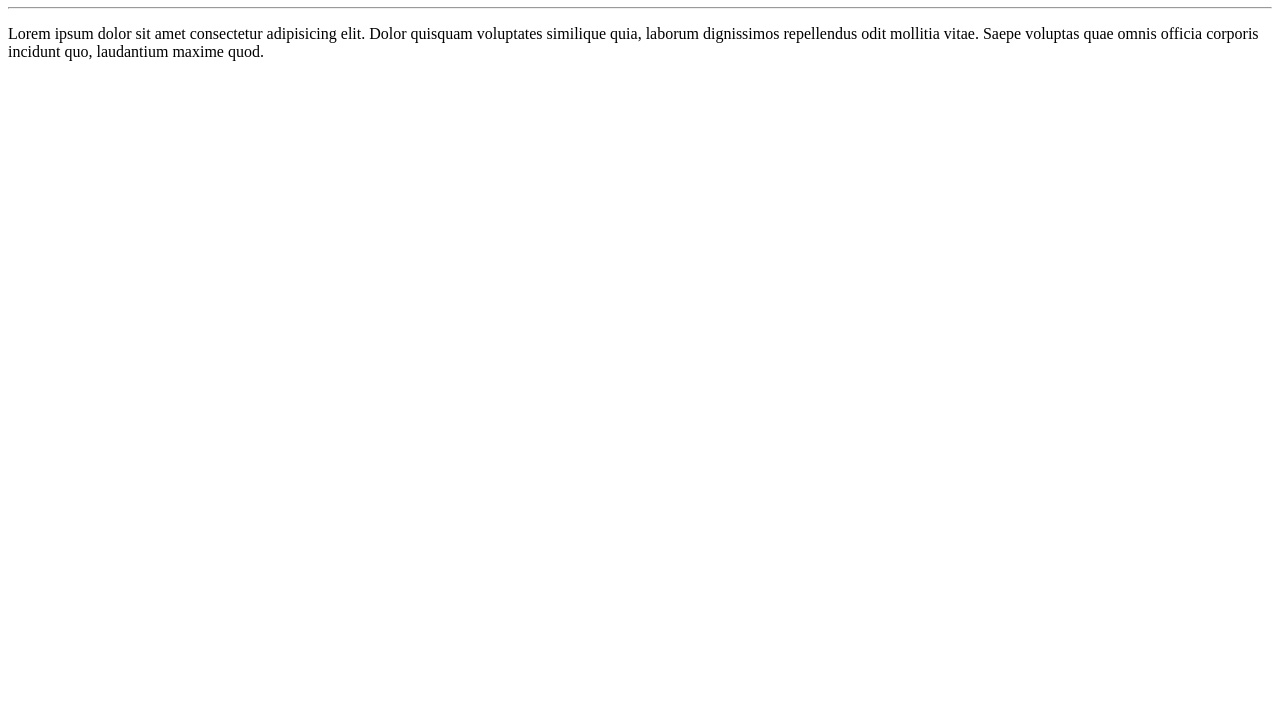
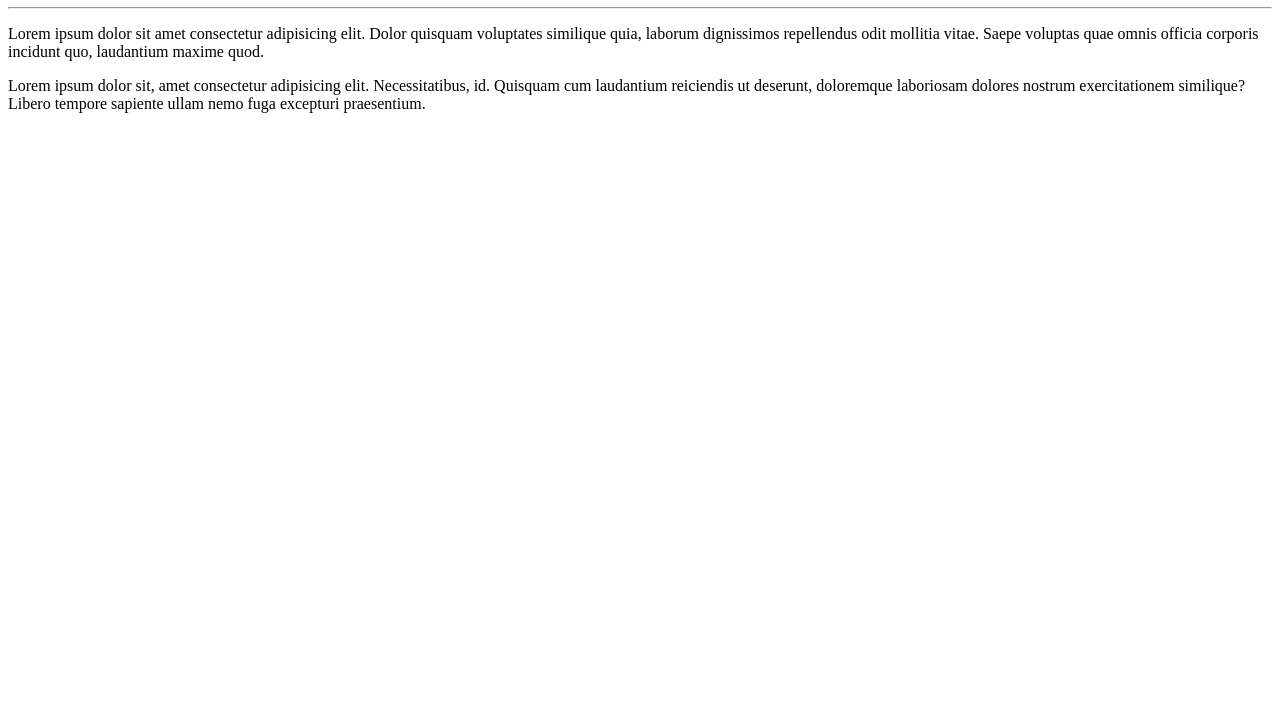
Before and after one commit to Cristian-Ferreira/Ola--Mundo, a plain HTML site: page site-exemplo/index.html in a window 1280 px wide. Shown: the part 73-800 px from the top of the page. Drawn offline with Linux system fonts and the light colour scheme.

Commit message:
adicinei um paragrafo

```diff
--- a/site-exemplo/index.html
+++ b/site-exemplo/index.html
@@ -10,5 +10,7 @@
     <h1>olá, mundo!</h1>
     <hr>
     <p>Lorem ipsum dolor sit amet consectetur adipisicing elit. Dolor quisquam voluptates similique quia, laborum dignissimos repellendus odit mollitia vitae. Saepe voluptas quae omnis officia corporis incidunt quo, laudantium maxime quod.</p>
+
+    <p>Lorem ipsum dolor sit, amet consectetur adipisicing elit. Necessitatibus, id. Quisquam cum laudantium reiciendis ut deserunt, doloremque laboriosam dolores nostrum exercitationem similique? Libero tempore sapiente ullam nemo fuga excepturi praesentium.</p>
 </body>
 </html>
```
